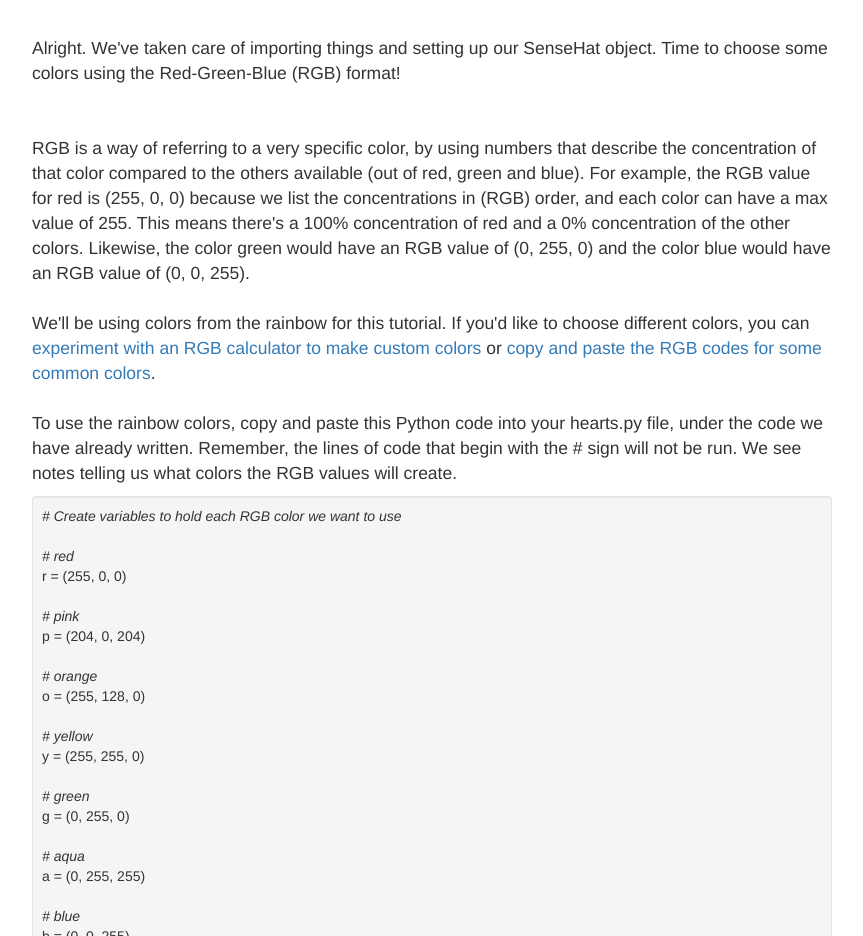
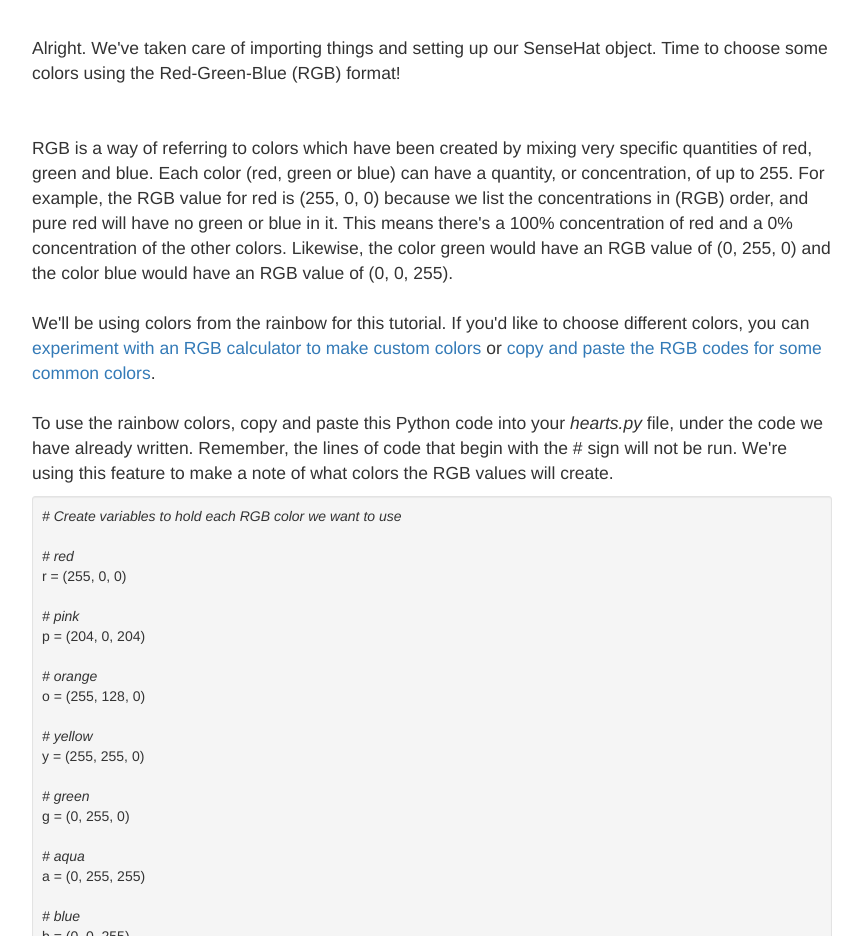
Before and after one commit to allardbrain/sensehat-rainbow-hearts, a plain HTML site: page index.html in a window 1280 px wide. Shown: the part 2820-3756 px from the top of the page, without its empty margins (208-1071 px from the left). Drawn offline with nearby package versions, Linux system fonts and the light colour scheme.

Commit message:
Clarified instructions.

```diff
--- a/index.html
+++ b/index.html
@@ -126,15 +126,15 @@
 
 
             <br><br>
-            <p>RGB is a way of referring to a very specific color, by using numbers that describe the concentration of that color compared to the others available (out of red, green and blue). For example, the RGB value for red is (255, 0, 0) because we list the concentrations in (RGB) order, and each color can have a max value of 255. This means there's a 100% concentration of red and a 0% concentration of the other colors. Likewise, the color green would have an RGB value of (0, 255, 0) and the color blue would have an RGB value of (0, 0, 255).
+            <p>RGB is a way of referring to colors which have been created by mixing very specific quantities of red, green and blue. Each color (red, green or blue) can have a quantity, or concentration, of up to 255. For example, the RGB value for red is (255, 0, 0) because we list the concentrations in (RGB) order, and pure red will have no green or blue in it. This means there's a 100% concentration of red and a 0% concentration of the other colors. Likewise, the color green would have an RGB value of (0, 255, 0) and the color blue would have an RGB value of (0, 0, 255).
 
             <br><br>
 
-            We'll be using colors from the rainbow for this tutorial. If you'd like to choose different colors, you can <a href="https://www.w3schools.com/colors/colors_rgb.asp">experiment with an RGB calculator to make custom colors</a> or <a href="https://www.w3schools.com/colors/colors_rgb.asp">copy and paste the RGB codes for some common colors</a>.
+            We'll be using colors from the rainbow for this tutorial. If you'd like to choose different colors, you can <a href="https://www.w3schools.com/colors/colors_rgb.asp" target="_blank">experiment with an RGB calculator to make custom colors</a> or <a href="https://www.w3schools.com/colors/colors_rgb.asp" target="_blank">copy and paste the RGB codes for some common colors</a>.
 
             <br><br>
 
-            To use the rainbow colors, copy and paste this Python code into your hearts.py file, under the code we have already written. Remember, the lines of code that begin with the # sign will not be run. We see notes telling us what colors the RGB values will create.
+            To use the rainbow colors, copy and paste this Python code into your <em>hearts.py</em> file, under the code we have already written. Remember, the lines of code that begin with the # sign will not be run. We're using this feature to make a note of what colors the RGB values will create.
 
             <div class="well well-sm">
                 <em># Create variables to hold each RGB color we want to use</em>
```
